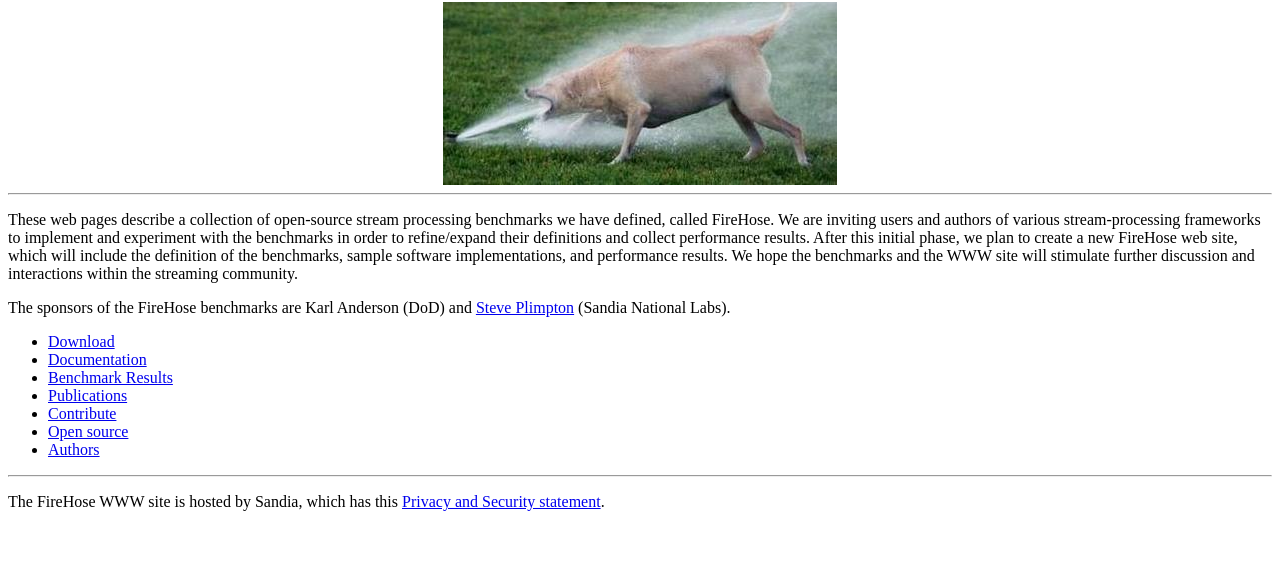
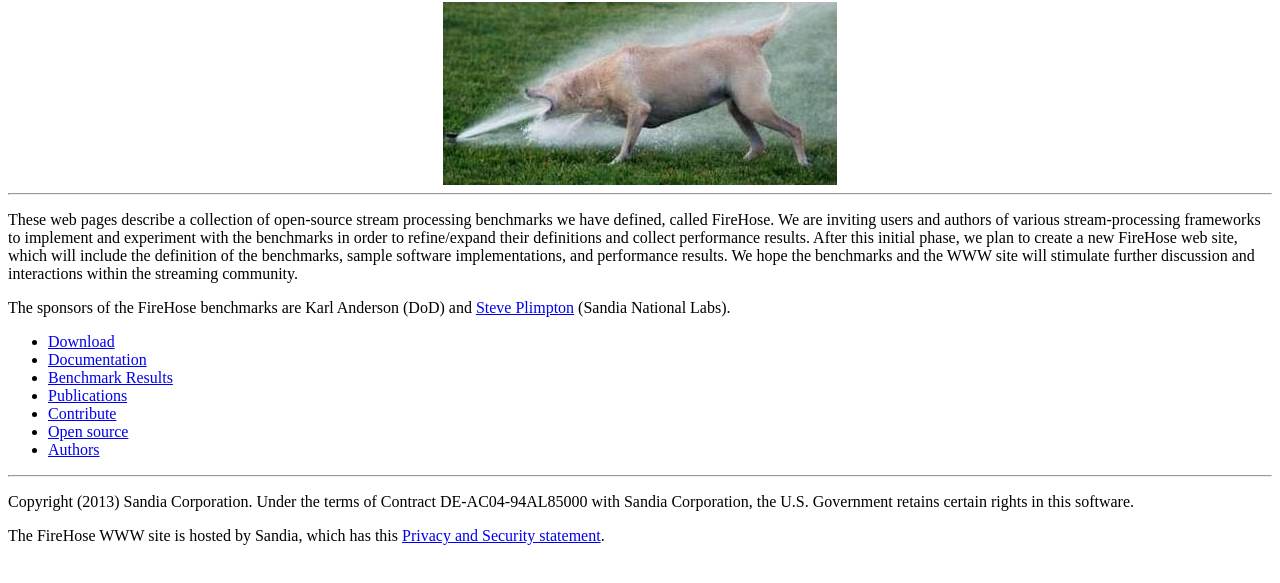
Before and after one commit to stream-benchmarking/firehose, a plain HTML site: page www/index.html in a window 1280 px wide. Shown: the part 47-630 px from the top of the page. Drawn offline with Linux system fonts and the light colour scheme.

Commit message:
Adds copyright assertion for website.

```diff
--- a/www/index.html
+++ b/www/index.html
@@ -44,6 +44,8 @@ Labs).
 </UL>
 <HR>
 
+<P>Copyright (2013) Sandia Corporation. Under the terms of Contract DE-AC04-94AL85000 with Sandia Corporation, the U.S. Government retains certain rights in this software.
+</P>
 <P>The FireHose WWW site is hosted by Sandia, which has this <A HREF = "http://www.sandia.gov/general/privacy-security/index.html">Privacy and
 Security statement</A>.
 </P>
```
Also changed, not shown: www/open_source.html (+2 -0 lines), www/index.txt, www/open_source.txt.
